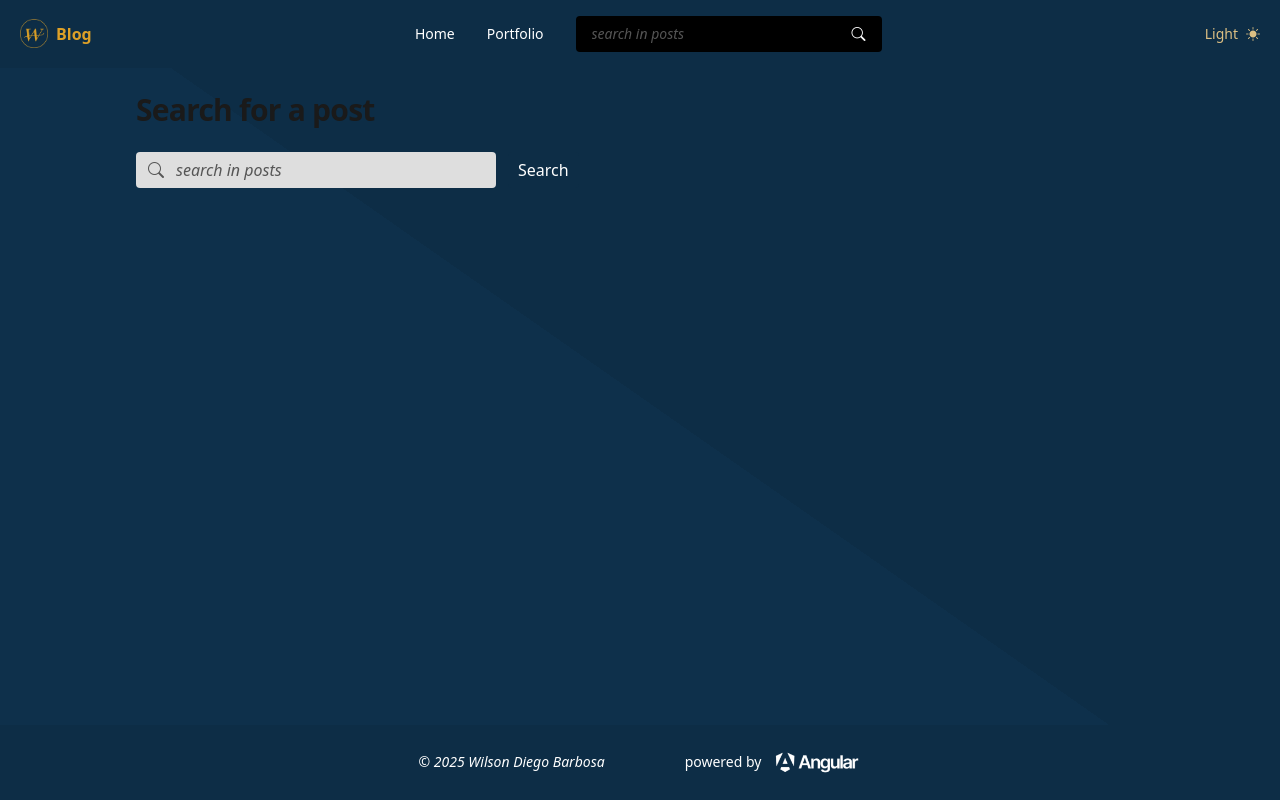
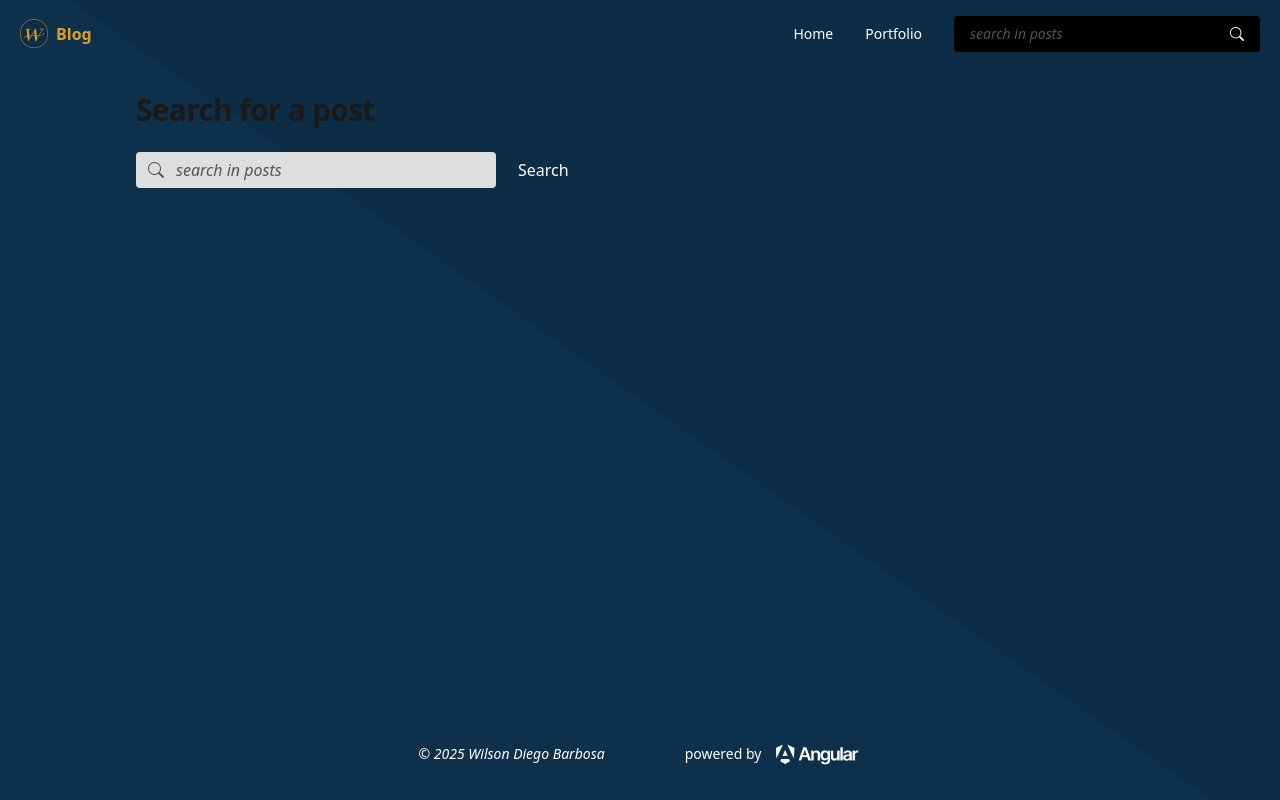
Before and after one commit to Wilson-Barbosa/my-page, an Angular app: page /blog/posts in a window 1280 px wide. Built offline with nearby package versions, Linux system fonts and the light colour scheme.

Commit message:
update template, modify app.routes
Comments out the templates with the old theme options. Fix wrong page name on app.routes. Adds line and letter formatting to p-text css class.

```diff
--- a/src/app/app.routes.ts
+++ b/src/app/app.routes.ts
@@ -24,8 +24,10 @@ export const routes: Routes = [
             { path: "", redirectTo: "home", pathMatch: "full" },
             { path: "home", component: Home, title: "Home | Blog" },
             // { path: "updates", component: Updates, title: "Updates | Blog" },
-            { path: "posts", component: Posts, title: "Updates | Blog" },
+            { path: "posts", component: Posts, title: "Posts | Blog" },
             { path: "posts/:postId", component: BlogPost, title: "Post | Blog", canActivate: [IntegerParameterGuard] },
+
+            // TODO is there a better pattern for this?
             environment.enableCreatePostRoute ? { path: "post-creator", component: BlogPostCreator } : {}
         ]
     },
--- a/src/app/blog/components/blog/blog.html
+++ b/src/app/blog/components/blog/blog.html
@@ -1,7 +1,7 @@
-<div  class="flex flex-col min-h-screen ">
+<div class="flex flex-col min-h-screen content">
     <app-main-navbar></app-main-navbar>
 
-    <main class="flex-1 px-4 py-6 content">
+    <main class="flex-1 px-4 py-6">
         <!-- <app-breadcrumb></app-breadcrumb> -->
         <router-outlet></router-outlet>
     </main>
--- a/src/app/blog/components/footer/footer.html
+++ b/src/app/blog/components/footer/footer.html
@@ -1,4 +1,4 @@
-<footer class="bg-(--primary-darker) text-white p-6 flex flex-col md:flex-row gap-5 md:gap-20 flex-wrap  items-center justify-center">
+<footer class=" text-white p-8 flex flex-col md:flex-row gap-5 md:gap-20 flex-wrap  items-center justify-center">
     <p class="italic text-center text-sm"> © {{currentYear}} Wilson Diego Barbosa</p>
 
     <div class="flex flex-col md:flex-row gap-2 md:gap-3 items-center justify-center text-sm">
--- a/src/app/blog/components/main-navbar/main-navbar.html
+++ b/src/app/blog/components/main-navbar/main-navbar.html
@@ -1,4 +1,4 @@
-<nav class="flex items-center justify-between px-2 py-1 sm:px-5 sm:py-2 md:py-4 text-white bg-(--primary-darker)">
+<nav class="flex items-center justify-between px-2 py-1 sm:px-5 sm:py-2 md:py-4 text-white">
 
     <div class="flex gap-2 items-center justify-center">
         <img class="w-7 h-auto mb-1" src="images/logo.png" alt="">
@@ -22,8 +22,8 @@
         </li>
     </ul>
 
-    <!-- put the language option here later -->
-    @switch (activeTheme) {
+    <!-- Theme option currently disabled -->
+    <!-- @switch (activeTheme) {
     @case (themeEnum.DARK) {
     <span class="hidden md:block cursor-pointer text-(--secondary) text-sm" (click)="changeAppThemeTo(themeEnum.LIGHT)">
         Dark<i class="bi bi-moon-stars-fill ml-2"></i>
@@ -36,7 +36,7 @@
     @default {
 
     }
-    }
+    } -->
 
 
     <!-- collapse menu icon -->
@@ -64,7 +64,7 @@
     <li class="p-3">
         <a routerLinkActive="active-navbar-item" routerLink="/portfolio" (click)="toggleNavBarCollapsed()">Portfolio</a>
     </li>
-    <li class="p-3">
+    <!-- <li class="p-3">
         <div class="cursor-pointer text-(--secondary)">
             @switch (activeTheme) {
             @case (themeEnum.DARK) {
@@ -78,5 +78,5 @@
             }
             }
         </div>
-    </li>
+    </li> -->
 </ul>
--- a/src/styles.css
+++ b/src/styles.css
@@ -50,10 +50,12 @@ html {
 }
 
 /* -------------------------- responsive styling for paragraphs (from tailwind) -------------------------- */
-/* -- These classes can (and should) be used by components that are displayed inside [innethtml] bidings -- */
+/* -- These classes can (and should) be used by components that are displayed inside [innerHtml] bidings -- */
 .p-text {
     margin-top: 1rem;
     font-size: 0.875rem;
+    letter-spacing: 1px;
+    line-height: 30px;
 }
 
 /* sm-breakpoint */
```
